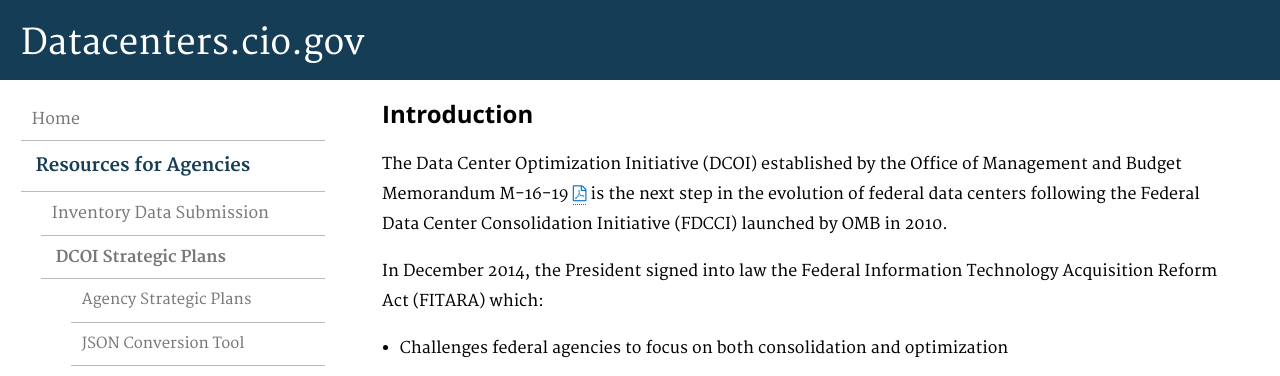
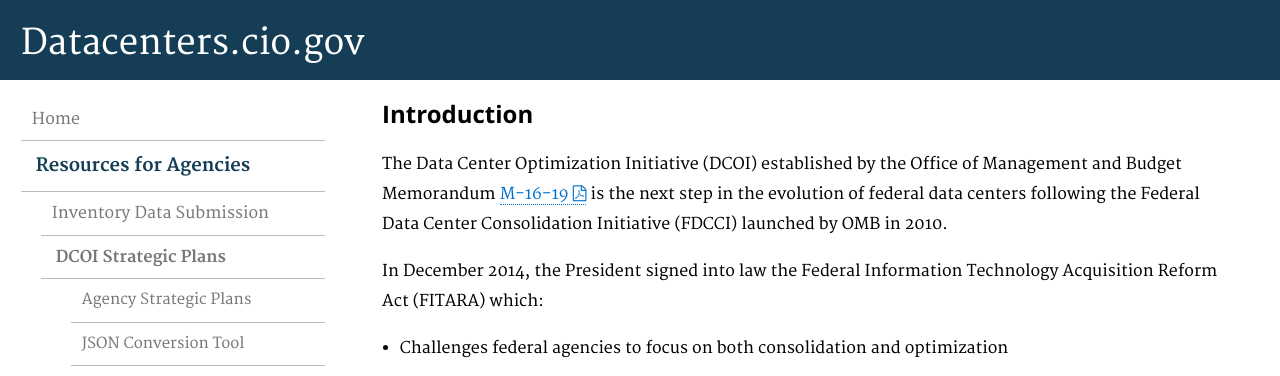
Before and after one commit to ydave-reisys/datacenters, a Jekyll site: the page built from pages/index.html, in a window 1280 px wide and 952 px high. Shown: the top 376 px of the window. Built offline with Jekyll 4.4.1, drawn with Linux system fonts in a browser that asks for light colours; nearby versions of some CDN libraries; Markdown is read by kramdown in place of the engine named in the settings.

```diff
--- a/pages/index.html
+++ b/pages/index.html
@@ -7,7 +7,7 @@
 
 <h2 id="introduction">Introduction</h2>
 
-<p>The Data Center Optimization Initiative (DCOI) established by the Office of Management and Budget Memorandum M-16-19 <a href="https://www.whitehouse.gov/sites/default/files/omb/memoranda/2016/m_16_19_1.pdf" target="_blank"><i class="fa fa-file-pdf-o" aria-hidden="true"></i></a> is the next step in the evolution of federal data centers following the Federal Data Center Consolidation Initiative (FDCCI) launched by OMB in 2010.</p>
+<p>The Data Center Optimization Initiative (DCOI) established by the Office of Management and Budget Memorandum <a href="https://www.whitehouse.gov/sites/default/files/omb/memoranda/2016/m_16_19_1.pdf" target="_blank">M-16-19 <i class="fa fa-file-pdf-o" aria-hidden="true"></i></a> is the next step in the evolution of federal data centers following the Federal Data Center Consolidation Initiative (FDCCI) launched by OMB in 2010.</p>
 
 <p>In December 2014, the President signed into law the Federal Information Technology Acquisition Reform Act (FITARA) which:</p>
 <ul>
```
